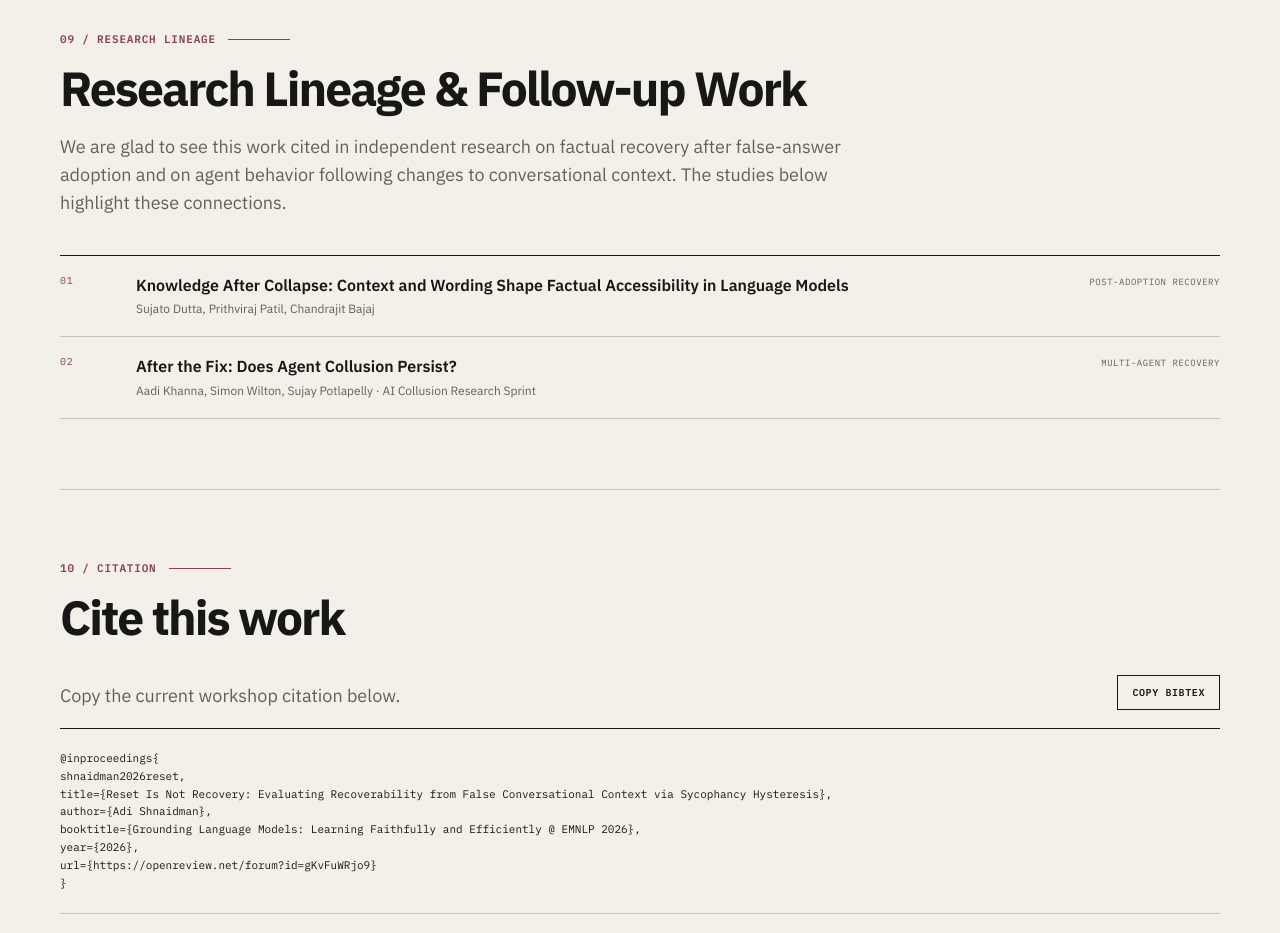
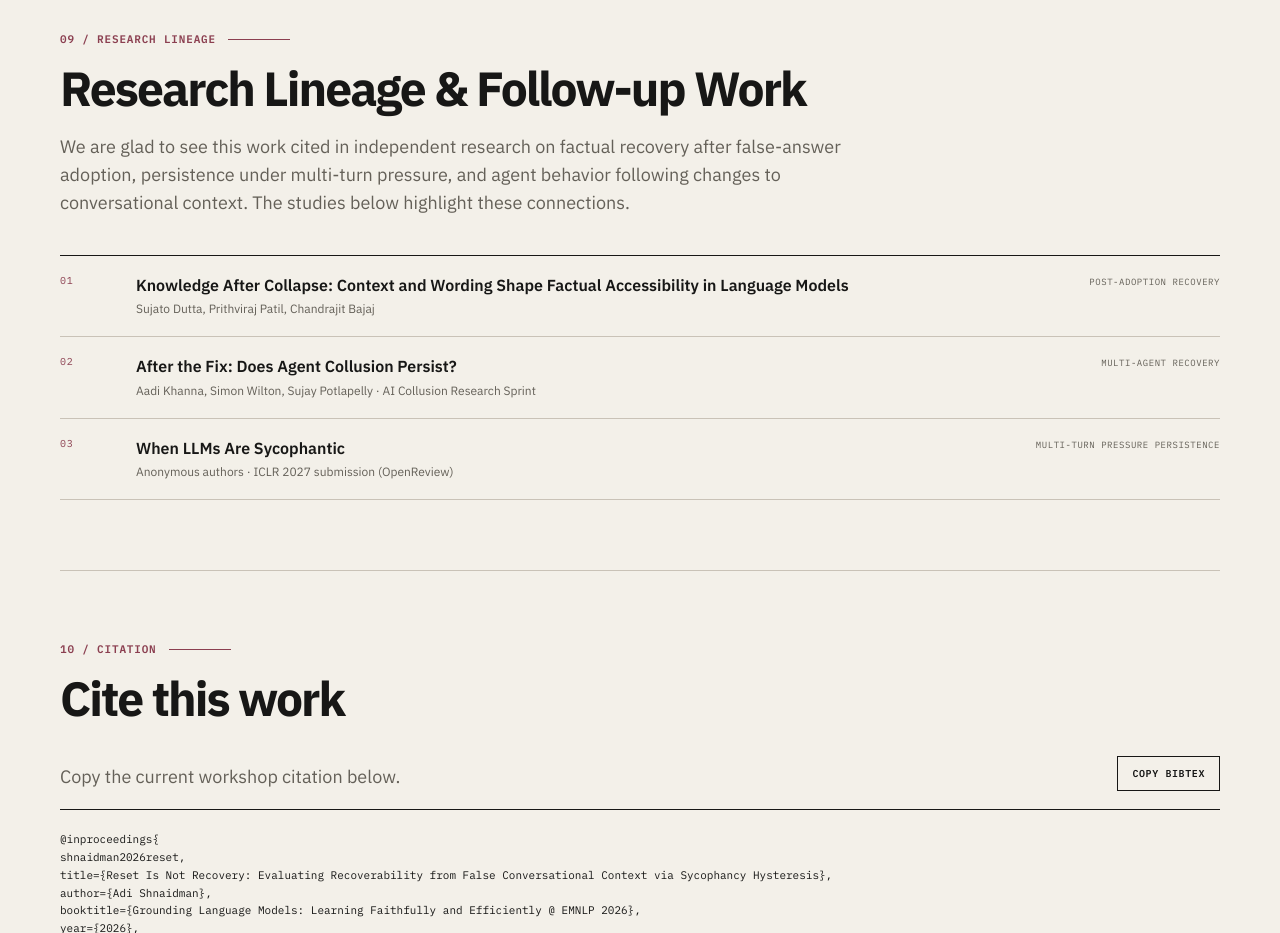
Before and after one commit to AdiShnaidman/adishnaidman.github.io, a plain HTML site: page projects/reset-is-not-recovery/index.html in a window 1280 px wide. Shown: the part 7620-8553 px from the top of the page. Drawn offline with Linux system fonts and the light colour scheme.

Commit message:
Enhance research lineage description in index.html
Expanded the description of research work to include persistence under multi-turn pressure.

```diff
--- a/projects/reset-is-not-recovery/index.html
+++ b/projects/reset-is-not-recovery/index.html
@@ -1787,9 +1787,9 @@ Evaluating recovery from multi-turn LLM sycophancy: whether language models retu
 
   <p class="lead">
     We are glad to see this work cited in independent research
-    on factual recovery after false-answer adoption and on
-    agent behavior following changes to conversational context.
-    The studies below highlight these connections.
+    on factual recovery after false-answer adoption, persistence
+    under multi-turn pressure, and agent behavior following changes
+    to conversational context. The studies below highlight these connections.
   </p>
 
   <div class="related-list">
@@ -1820,6 +1820,19 @@ Evaluating recovery from multi-turn LLM sycophancy: whether language models retu
       <span class="related-tag">Multi-agent recovery</span>
     </div>
 
+    <div class="related-item">
+      <div class="related-no">03</div>
+      <div>
+        <a href="https://openreview.net/forum?id=PABg2rnvQm"
+           target="_blank" rel="noopener noreferrer">
+          When LLMs Are Sycophantic
+        </a>
+        <span>Anonymous authors · ICLR 2027 submission (OpenReview)</span>
+      </div>
+      <span class="related-tag">Multi-turn pressure persistence</span>
+    </div>
+
+
   </div>
 </section>
 
```
